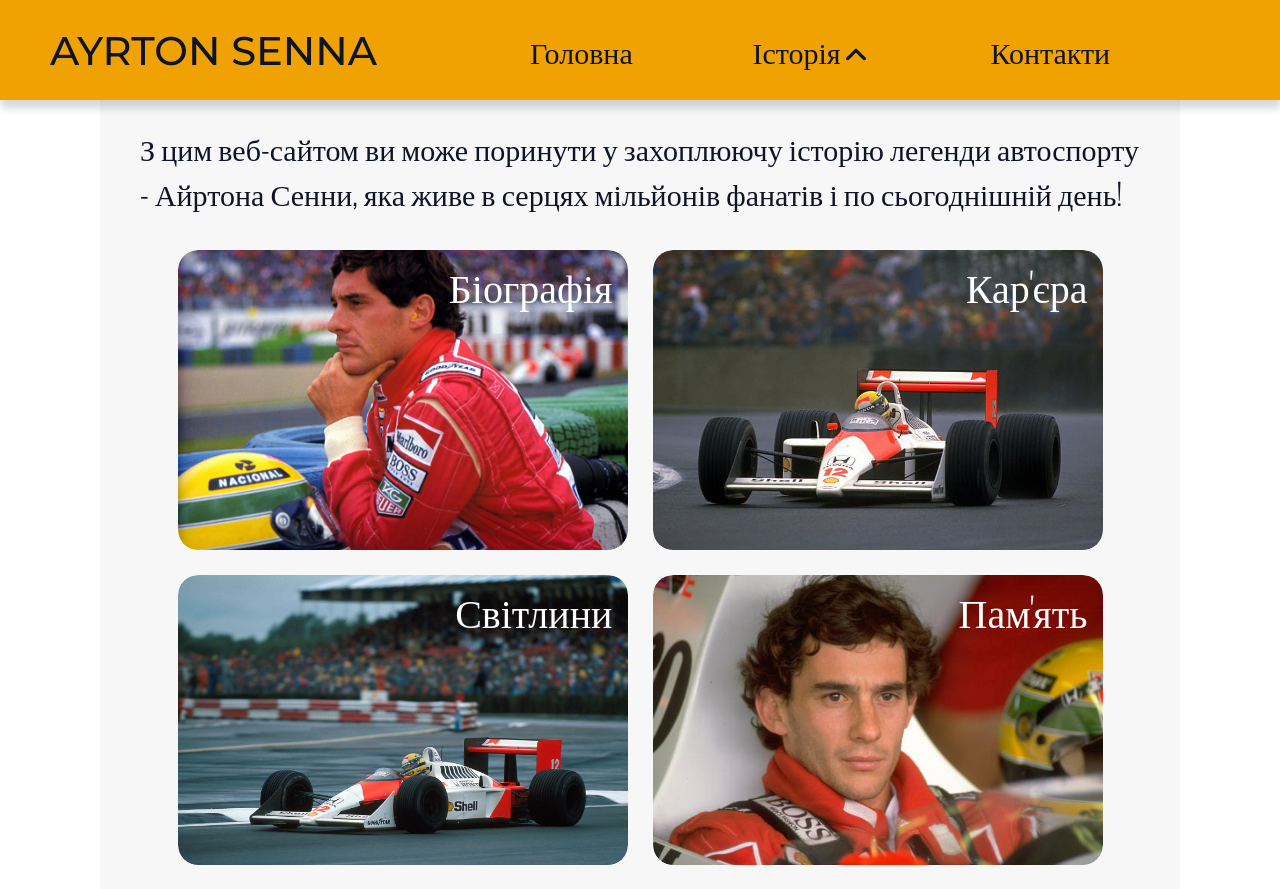
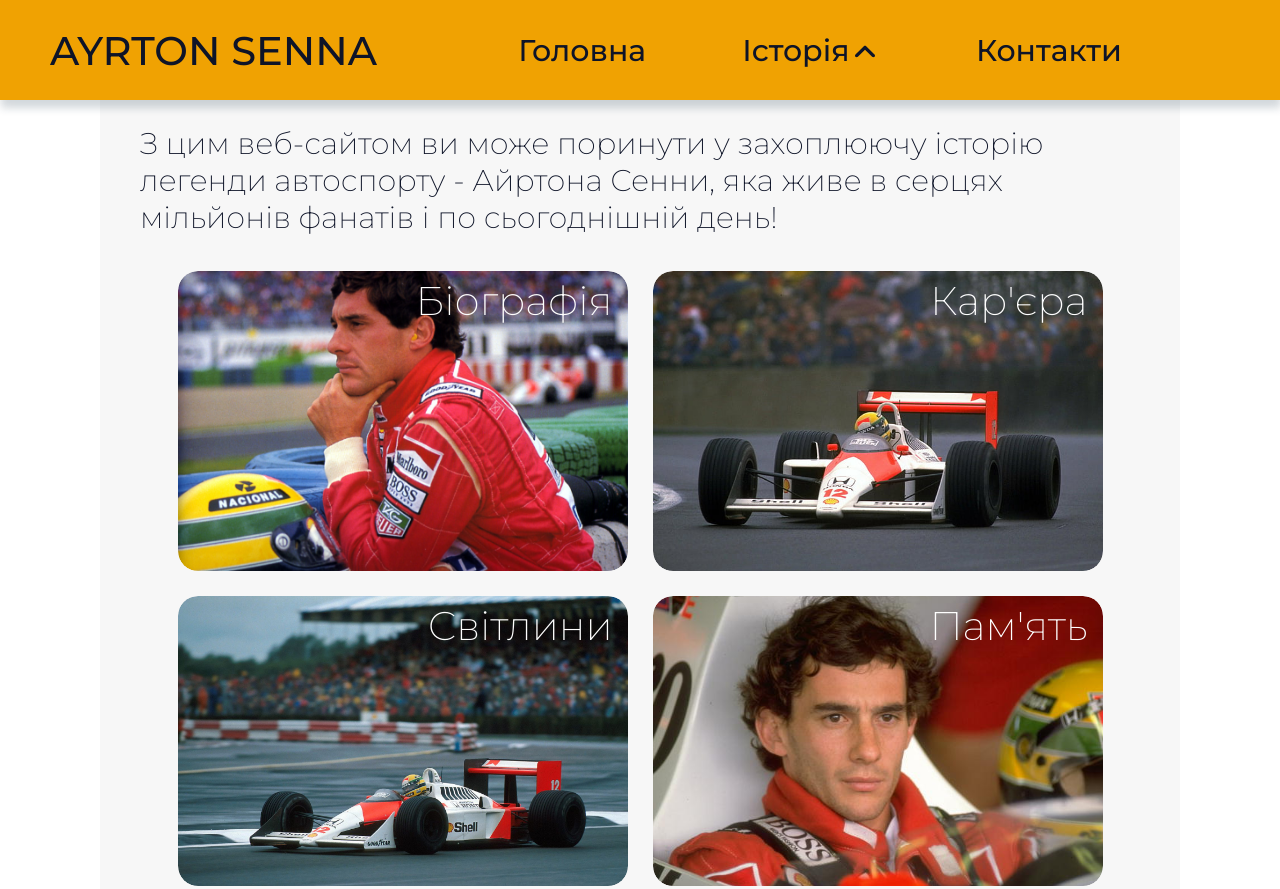
Before and after one commit to Vlad1slavus/Ayrton-Senna-NV, a plain HTML site: page index.html in a window 1280 px wide. Shown: the top 889 px of the page. Drawn offline with nearby package versions, Linux system fonts and the light colour scheme.

Commit message:
Update styles.css

```diff
--- a/styles/styles.css
+++ b/styles/styles.css
@@ -3,7 +3,7 @@
   @import url('https://fonts.googleapis.com/css2?family=Montserrat:wght@200;500&display=swap');
 
 * {
-    font-family: Oswald;
+    font-family: Montserrat;
     margin: 0;
 }
 body {
```
